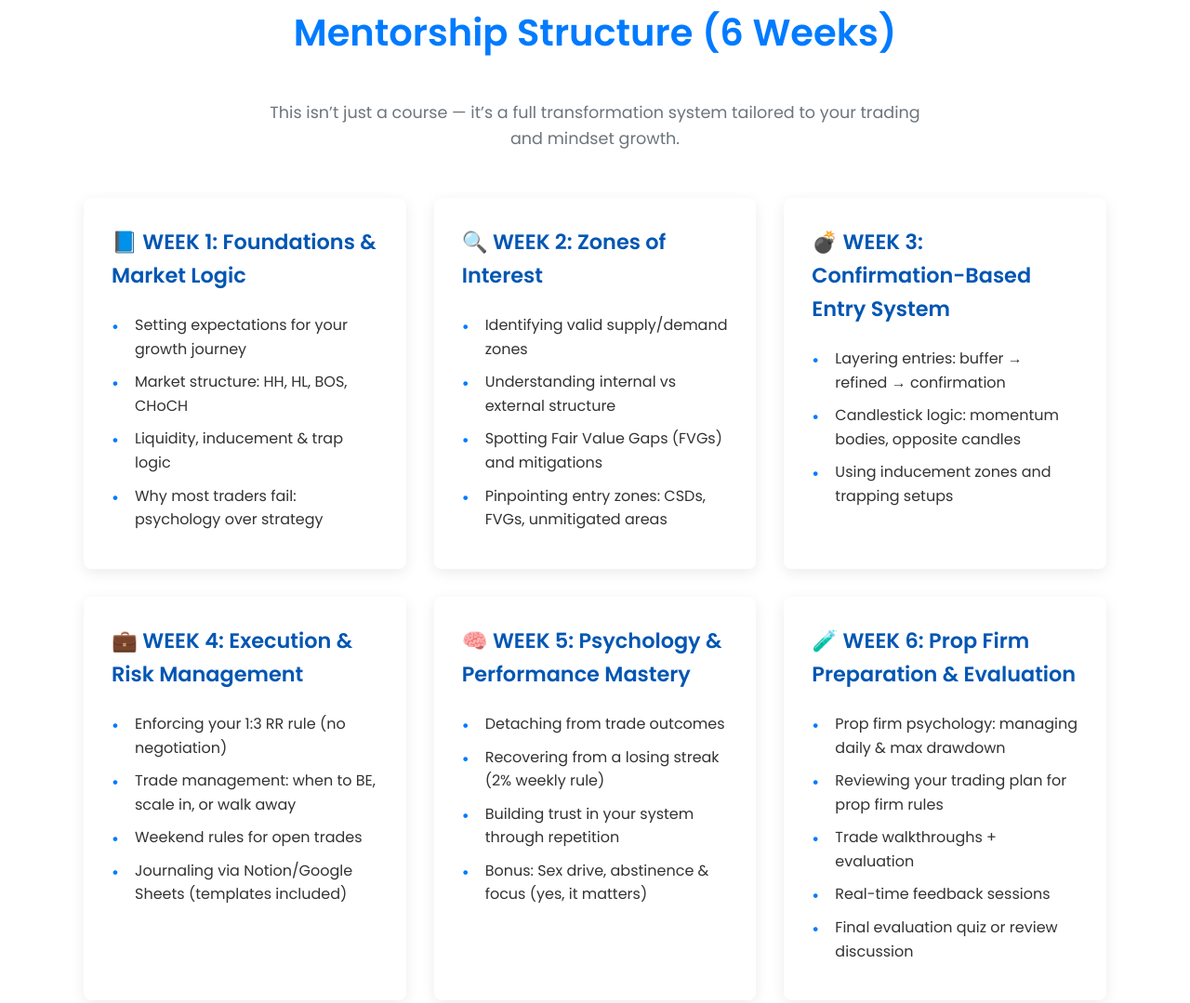
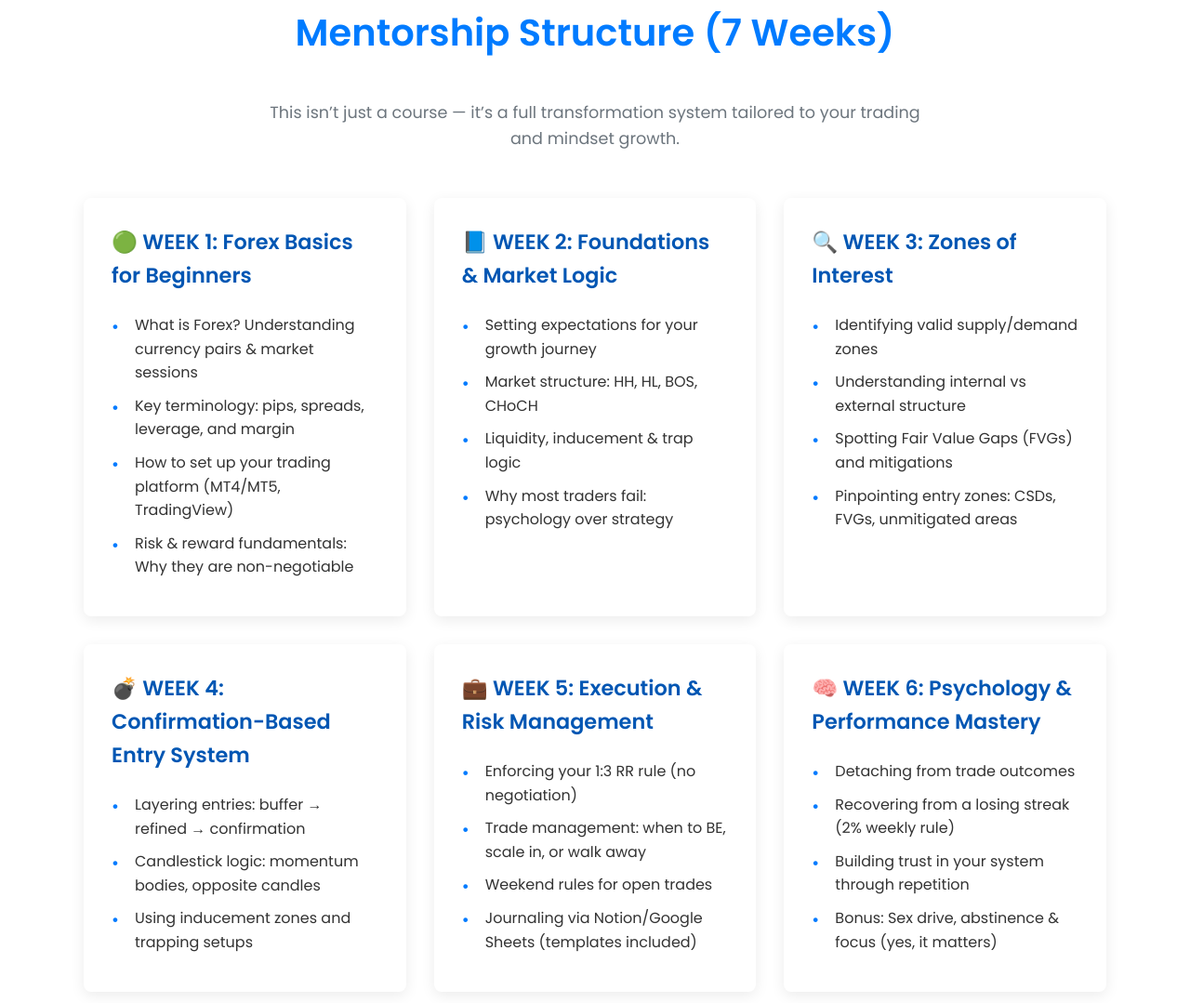
Before and after one commit to nnamdinwedu/private_mentorship, a plain HTML site: page index.html in a window 1280 px wide. Shown: the part 1568-2647 px from the top of the page at 93% size. Drawn offline with Linux system fonts and the light colour scheme.

Commit message:
Update index.html

```diff
--- a/index.html
+++ b/index.html
@@ -199,13 +199,6 @@
             text-align: left;
         }
 
-        .price-card ul li {
-            margin-bottom: 10px;
-            padding-left: 25px;
-            position: relative;
-            color: var(--text-color);
-        }
-
         .price-card ul li::before {
             content: '✔';
             color: green;
@@ -361,6 +354,10 @@
             <h2>What You’ll Learn</h2>
             <div class="features-grid">
                 <div class="feature-item">
+                    <svg xmlns="http://www.w3.org/2000/svg" width="24" height="24" viewBox="0 0 24 24" fill="none" stroke="currentColor" stroke-width="2" stroke-linecap="round" stroke-linejoin="round" class="feather feather-zap"><polygon points="13 2 3 14 12 14 11 22 21 10 12 10 13 2"></polygon></svg>
+                    <p>Forex basics: **The foundational knowledge** every new trader needs</p>
+                </div>
+                <div class="feature-item">
                     <svg xmlns="http://www.w3.org/2000/svg" width="24" height="24" viewBox="0 0 24 24" fill="none" stroke="currentColor" stroke-width="2" stroke-linecap="round" stroke-linejoin="round" class="feather feather-trending-up"><polyline points="23 6 13.5 15.5 8.5 10.5 1 18"></polyline><polyline points="17 6 23 6 23 12"></polyline></svg>
                     <p>How to trade **clean market structure** with SMC logic</p>
                 </div>
@@ -396,11 +393,20 @@
 
     <section id="mentorship-structure">
         <div class="container">
-            <h2>Mentorship Structure (6 Weeks)</h2>
+            <h2>Mentorship Structure (7 Weeks)</h2>
             <p style="font-size: 1.1em; max-width: 700px; margin: 0 auto 50px auto; color: var(--secondary-color);">This isn’t just a course — it’s a full transformation system tailored to your trading and mindset growth.</p>
             <div class="mentorship-structure">
                 <div class="week-card">
-                    <h3>📘 WEEK 1: Foundations & Market Logic</h3>
+                    <h3>🟢 WEEK 1: Forex Basics for Beginners</h3>
+                    <ul>
+                        <li>What is Forex? Understanding currency pairs & market sessions</li>
+                        <li>Key terminology: pips, spreads, leverage, and margin</li>
+                        <li>How to set up your trading platform (MT4/MT5, TradingView)</li>
+                        <li>Risk & reward fundamentals: Why they are non-negotiable</li>
+                    </ul>
+                </div>
+                <div class="week-card">
+                    <h3>📘 WEEK 2: Foundations & Market Logic</h3>
                     <ul>
                         <li>Setting expectations for your growth journey</li>
                         <li>Market structure: HH, HL, BOS, CHoCH</li>
@@ -409,7 +415,7 @@
                     </ul>
                 </div>
                 <div class="week-card">
-                    <h3>🔍 WEEK 2: Zones of Interest</h3>
+                    <h3>🔍 WEEK 3: Zones of Interest</h3>
                     <ul>
                         <li>Identifying valid supply/demand zones</li>
                         <li>Understanding internal vs external structure</li>
@@ -418,7 +424,7 @@
                     </ul>
                 </div>
                 <div class="week-card">
-                    <h3>💣 WEEK 3: Confirmation-Based Entry System</h3>
+                    <h3>💣 WEEK 4: Confirmation-Based Entry System</h3>
                     <ul>
                         <li>Layering entries: buffer → refined → confirmation</li>
                         <li>Candlestick logic: momentum bodies, opposite candles</li>
@@ -426,7 +432,7 @@
                     </ul>
                 </div>
                 <div class="week-card">
-                    <h3>💼 WEEK 4: Execution & Risk Management</h3>
+                    <h3>💼 WEEK 5: Execution & Risk Management</h3>
                     <ul>
                         <li>Enforcing your 1:3 RR rule (no negotiation)</li>
                         <li>Trade management: when to BE, scale in, or walk away</li>
@@ -435,7 +441,7 @@
                     </ul>
                 </div>
                 <div class="week-card">
-                    <h3>🧠 WEEK 5: Psychology & Performance Mastery</h3>
+                    <h3>🧠 WEEK 6: Psychology & Performance Mastery</h3>
                     <ul>
                         <li>Detaching from trade outcomes</li>
                         <li>Recovering from a losing streak (2% weekly rule)</li>
@@ -444,7 +450,7 @@
                     </ul>
                 </div>
                 <div class="week-card">
-                    <h3>🧪 WEEK 6: Prop Firm Preparation & Evaluation</h3>
+                    <h3>🧪 WEEK 7: (Get Funded) Prop Firm Preparation & Evaluation</h3>
                     <ul>
                         <li>Prop firm psychology: managing daily & max drawdown</li>
                         <li>Reviewing your trading plan for prop firm rules</li>
```
